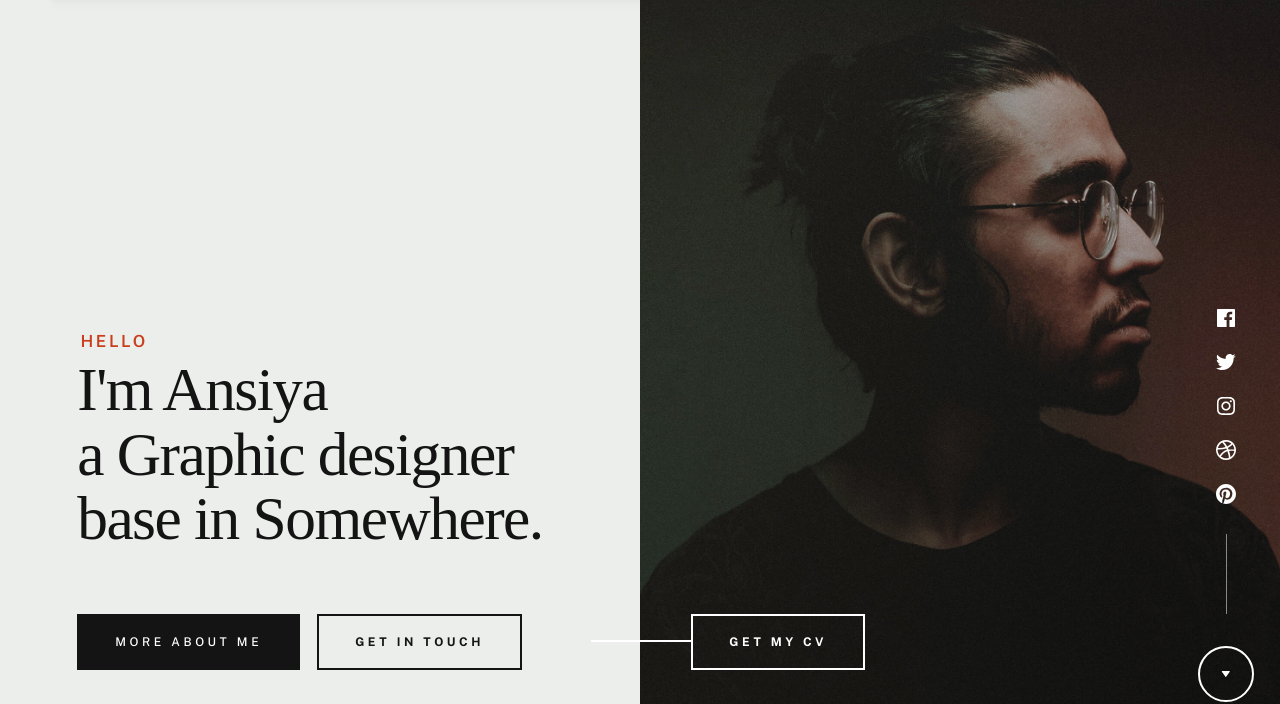
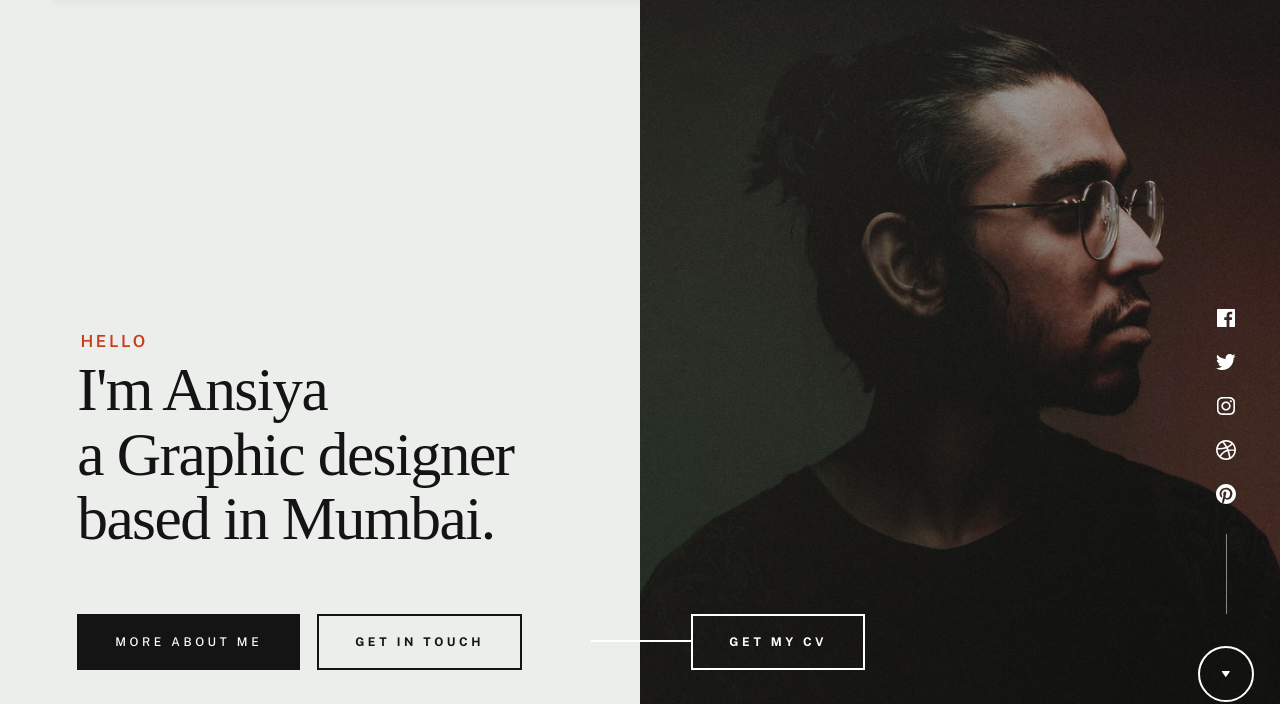
Before and after one commit to Unseeya/unseeya.github.io, a plain HTML site: page index.html in a window 1280 px wide. Shown: the part 98-802 px from the top of the page. Drawn offline with nearby package versions, Linux system fonts and the light colour scheme; a web font is replaced by a local one.

Commit message:
Location update - intro

```diff
--- a/index.html
+++ b/index.html
@@ -88,7 +88,7 @@
                         <h1 class="s-intro__content-title">
                         I'm Ansiya <br>
                         a Graphic designer <br>
-                        base in Somewhere.
+                        based in Mumbai.
                         </h1>
 
                         <div class="s-intro__content-btns">
```
